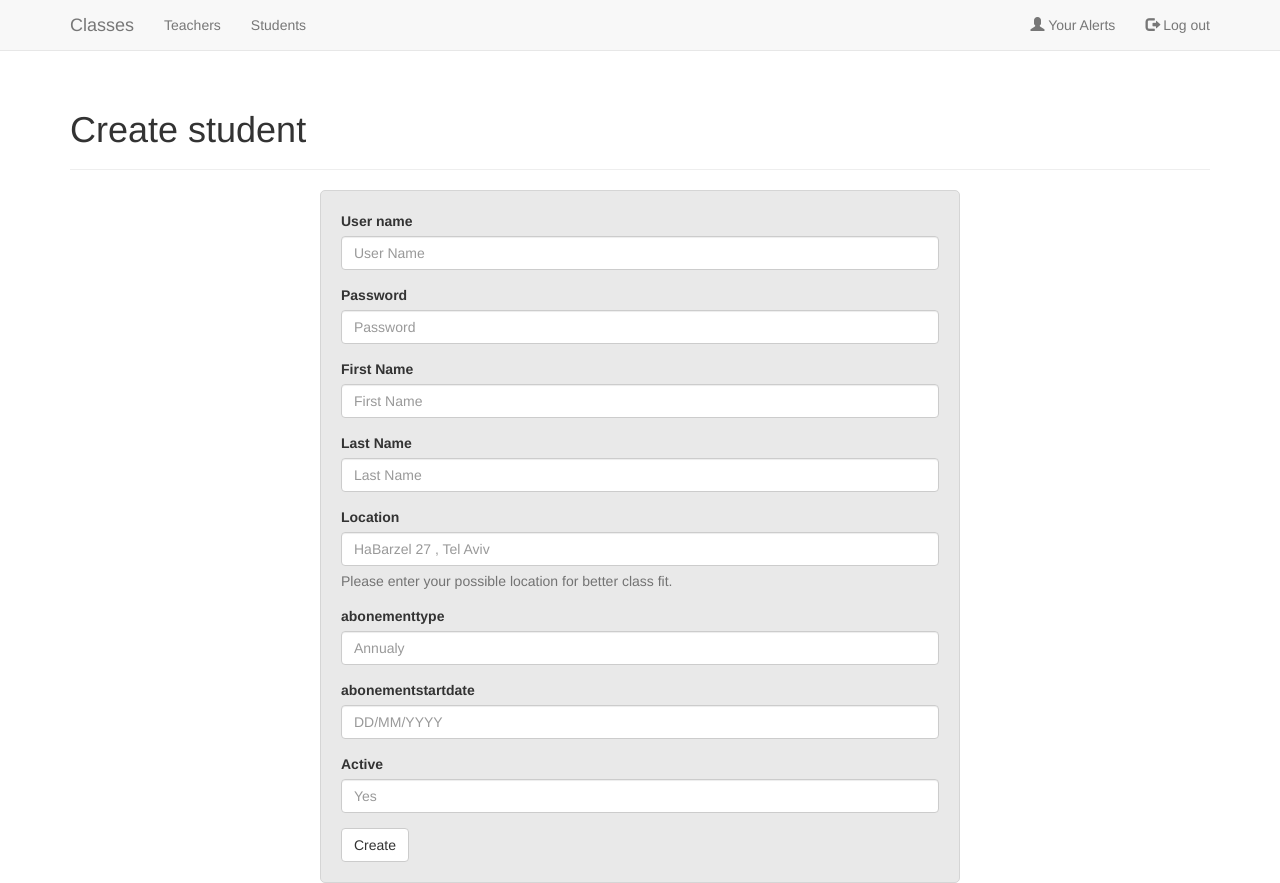
After one commit to ahosha/classes_site, a Flask app: page /students/new in a window 1280 px wide. The commit adds this page. Run offline with Flask 2, Linux system fonts and the light colour scheme; the visitor is signed in with stand-in values (Sample User, id 1); parts of the project's set-up code (start-up, migrations or seed data) failed here and were passed over; some libraries are stand-ins or nearby versions.

Commit message:
add CRUD for students

```diff
--- a/src/app.py
+++ b/src/app.py
@@ -22,7 +22,9 @@ from src.models.users.views import user_blueprint
 from src.models.stores.views import store_blueprint
 from src.models.alerts.views import alert_blueprint
 from src.models.teachers.views import teacher_blueprint
+from src.models.students.views import student_blueprint
 app.register_blueprint(user_blueprint, url_prefix="/users")
 app.register_blueprint(store_blueprint, url_prefix="/stores")
 app.register_blueprint(alert_blueprint, url_prefix="/alerts")
 app.register_blueprint(teacher_blueprint, url_prefix="/teachers")
+app.register_blueprint(student_blueprint, url_prefix="/students")
--- /dev/null
+++ b/src/models/students/constants.py
@@ -0,0 +1 @@
+COLLECTION = "students"
--- /dev/null
+++ b/src/models/students/student.py
@@ -0,0 +1,66 @@
+import uuid
+from src.common.database import Database
+import src.models.students.constants as StudentConstants
+import src.models.students.errors as StudentErrror
+from src.common.utils import Utils
+
+__author__ = 'ahosha'
+
+
+class Student(object):
+    def __init__(self, username, password, firstname, lastname, location, active, abonementtype, abonementstartdate, _id=None):
+        self.username = username
+        self.password = password
+        self.firstname = firstname
+        self.lastname = lastname
+        self.location = location
+        self.abonementtype = abonementtype
+        self.abonementstartdate = abonementstartdate
+        self.active = active
+        self._id = uuid.uuid4().hex if _id is None else _id
+
+
+
+    def __repr__(self):
+        return "<Student username:{} firstname:{} lastname:{}>".format(self.username, self.firstname, self.lastname)
+
+    def json(self):
+        return {
+            "_id": self._id,
+            "username": self.username,
+            "password": self.password,
+            "firstname": self.firstname,
+            "lastname": self.lastname,
+            "location": self.location,
+            "abonementtype": self.abonementtype,
+            "abonementstartdate": self.abonementstartdate,
+            "active": self.active
+        }
+
+    def delete(self):
+        Database.remove(StudentConstants.COLLECTION, {'_id': self._id})
+
+    def save_to_mongo(self):
+        Database.update(StudentConstants.COLLECTION, {'_id': self._id}, self.json())
+
+    @classmethod
+    def all(cls):
+        return [cls(**elem) for elem in Database.find(StudentConstants.COLLECTION, {})]
+
+    @classmethod
+    def get_by_id(cls, id):
+        return cls(**Database.find_one(StudentConstants.COLLECTION, {"_id": id}))
+
+
+    @classmethod
+    def get_by_username(cls, username):
+        return cls(**Database.find_one(StudentConstants.COLLECTION, {"username": username}))
+
+    @classmethod
+    def check_before_save(cls, username, password, firstname, lastname, location, active):
+        if Utils.isBlank(username) or Utils.isBlank(password) or Utils.isBlank(firstname) or Utils.isBlank(
+                lastname) or Utils.isBlank(location) or Utils.isBlank(active):
+            raise StudentErrror.StudentWrongInputDataException("one of the input parameters is wrong. Please check ...")
+
+        # if Teacher.get_by_username(username) is not None:
+        #     raise TeacherErrror.TeacherExistsException("teacher with username {} already exists".format(username))
--- /dev/null
+++ b/src/models/students/views.py
@@ -0,0 +1,89 @@
+import json
+from flask import Blueprint, render_template, request, redirect, url_for
+from src.models.students.student import Student
+import src.models.students.errors as StudentErrrors
+import src.models.users.decorators as user_decorators
+
+student_blueprint = Blueprint('students', __name__)
+
+
+@student_blueprint.route('/')
+@user_decorators.requires_login
+def index():
+    students = Student.all()
+    return render_template('students/students_index.jinja2', students=students)
+
+
+@student_blueprint.route('/new', methods=['GET', 'POST'])
+@user_decorators.requires_login
+def create_student():
+    if request.method == 'POST':
+        username = request.form['username']
+        password = request.form['password']
+        firstname = request.form['firstname']
+        lastname = request.form['lastname']
+        location = request.form['location']
+        abonementtypeid = request.form['abonementtypeid']
+        abonementstartdate = request.form['abonementstartdate']
+        active = request.form['active']
+
+
+        try:
+            Student.check_before_save(username, password, firstname, lastname, location, abonementtypeid, abonementstartdate, active)
+        except StudentErrrors.StudentWrongInputDataException as e:
+            return e.message
+        except StudentErrrors.StudentExistsException as e:
+            return e.message
+
+        Student(username, password, firstname, lastname, location, abonementtypeid, abonementstartdate, active).save_to_mongo()
+        return redirect(url_for(".index"))
+
+    return render_template("students/new_student.jinja2")
+
+
+@student_blueprint.route('/edit/<string:student_id>', methods=['GET', 'POST'])
+@user_decorators.requires_login
+def edit_student(student_id):
+    if request.method == 'POST':
+        username = request.form['username']
+        password = request.form['password']
+        firstname = request.form['firstname']
+        lastname = request.form['lastname']
+        location = request.form['location']
+        abonementtypeid = request.form['abonementtypeid']
+        abonementstartdate = request.form['abonementstartdate']
+        active = request.form['active']
+
+        student = Student.get_by_id(student_id)
+
+        student.username = username
+        student.password = password
+        student.firstname = firstname
+        student.lastname = lastname
+        student.location = location
+        student.abonementtypeid = abonementtypeid
+        student.abonementstartdate = abonementstartdate
+        student.active = active
+
+        student.save_to_mongo()
+
+        return redirect(url_for('.index'))
+
+    return render_template("students/edit_student.jinja2", student=Student.get_by_id(student_id))
+
+
+@student_blueprint.route('/delete/<string:student_id>')
+@user_decorators.requires_login
+def delete_student(student_id):
+    Student.get_by_id(student_id).delete()
+    return redirect(url_for('.index'))
+
+
+@student_blueprint.route('/<string:student_username>')
+@user_decorators.requires_login
+def student_page(student_username):
+    student = Student.get_by_username(student_username)
+    if student is not None:
+        return render_template('students/student.jinja2', student=student)
+    else:
+        return "wrong user name"
--- a/src/templates/base.jinja2
+++ b/src/templates/base.jinja2
@@ -27,6 +27,9 @@
             <ul class="nav navbar-nav">
                 <li><a href="{{ url_for('teachers.index') }}" title="Teachers">Teachers</a></li>
             </ul>
+            <ul class="nav navbar-nav">
+                <li><a href="{{ url_for('students.index') }}" title="Students">Students</a></li>
+            </ul>
             <ul class="nav navbar-nav navbar-right">
                 {% if session['email'] %}
                     <li><a href="{{ url_for('users.user_alerts') }}" title="Your Alerts"><span class="glyphicon glyphicon-user"></span> Your Alerts</a></li>
--- /dev/null
+++ b/src/templates/students/new_student.jinja2
@@ -0,0 +1,46 @@
+{% extends "base.jinja2" %}
+{% block content %}
+    <div class="page-header">
+        <h1>Create student</h1>
+    </div>
+    <div class="form">
+        <form method="post">
+            <div class="form-group">
+                <label for="username">User  name</label>
+                <input type="text" class="form-control" id="username" name="username" placeholder="User Name" >
+            </div>
+
+            <div class="form-group">
+                <label for="password">Password</label>
+                <input type="password" class="form-control" name="password" id="password" placeholder="Password" >
+            </div>
+            <div class="form-group">
+                <label for="firstname">First Name</label>
+                <input type="text" class="form-control" id="firstname" name="firstname" placeholder="First Name" >
+            </div>
+            <div class="form-group">
+                <label for="lastname">Last Name</label>
+                <input type="text" class="form-control" id="lastname" name="lastname" placeholder="Last Name" >
+            </div>
+            <div class="form-group">
+                <label for="location">Location</label>
+                <input type="text" class="form-control" id="location" name="location" placeholder="HaBarzel 27 , Tel Aviv "
+                aria-describedby="locationHelp" >
+                <span id="locationHelp" class="help-block">Please enter your possible location for better class fit.</span>
+            </div>
+            <div class="form-group">
+                <label for="abonementtype">abonementtype</label>
+                <input type="text" class="form-control" id="abonementtype" name="abonementtype" placeholder="Annualy" >
+            </div>
+            <div class="form-group">
+                <label for="abonementstartdate">abonementstartdate</label>
+                <input type="text" class="form-control" id="abonementstartdate" name="abonementstartdate" placeholder="DD/MM/YYYY" >
+            </div>
+            <div class="form-group">
+                <label for="active">Active</label>
+                <input type="text" class="form-control" id="active" name="active" placeholder="Yes" >
+            </div>
+            <button type="submit" class="btn btn-default">Create</button>
+        </form>
+    </div>
+{% endblock %}
```
Also changed, not shown: src/models/students/errors.py (added, +16 -0 lines), src/templates/students/edit_student.jinja2 (added, +45 -0 lines), src/templates/students/student.jinja2 (added, +25 -0 lines), src/templates/students/students_index.jinja2 (added, +28 -0 lines), src/models/students/__init__.py (added), src/templates/students/__init__.py (added).
